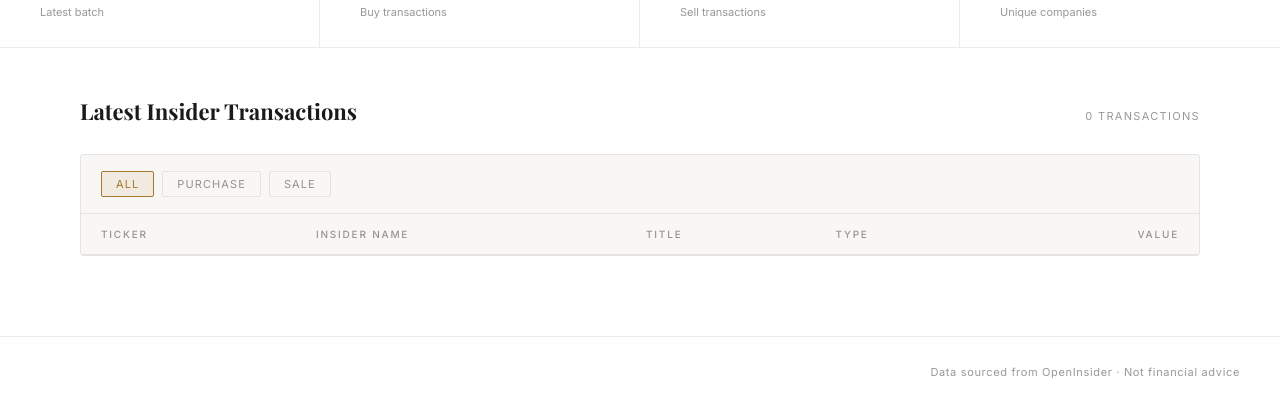
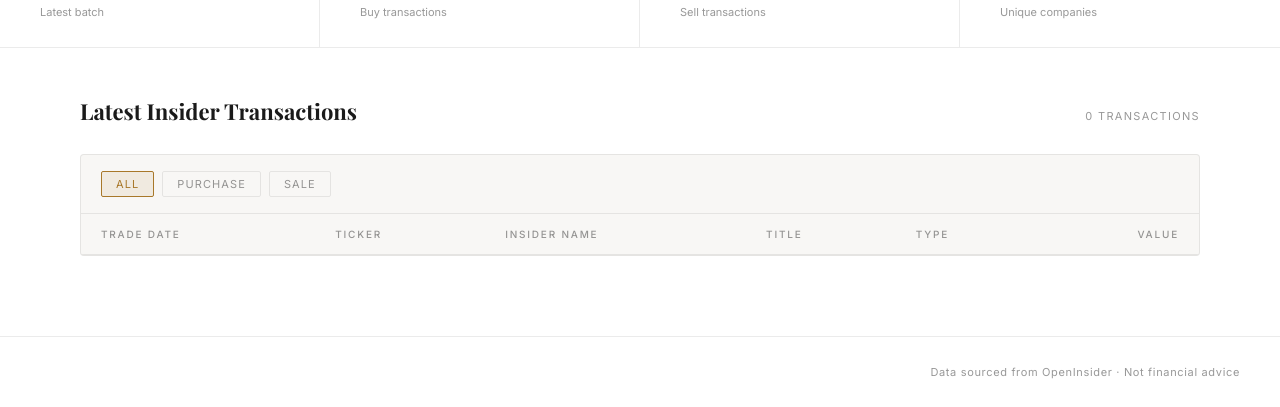
Before and after one commit to raychou950331-creator/Position-Analysis-project, a Flask app: page / in a window 1280 px wide. Shown: the part 435-842 px from the top of the page. Run offline with Flask 3, Linux system fonts and the light colour scheme; lists and menus that the app fills with data are empty.

Commit message:
Add 'Trade Date' column to transaction table

```diff
--- a/templates/index.html
+++ b/templates/index.html
@@ -232,6 +232,7 @@
       <table id="txTable">
         <thead>
           <tr>
+            <th>Trade Date</th>
             <th>Ticker</th>
             <th>Insider Name</th>
             <th>Title</th>
```
